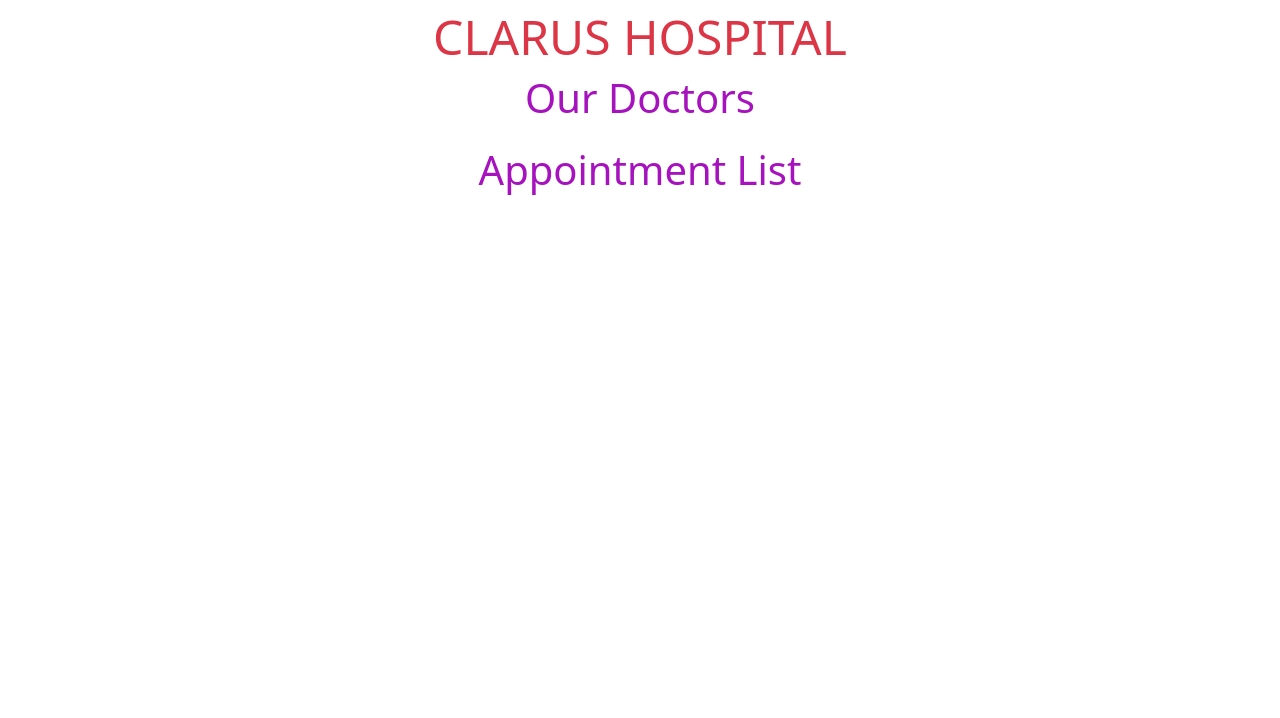
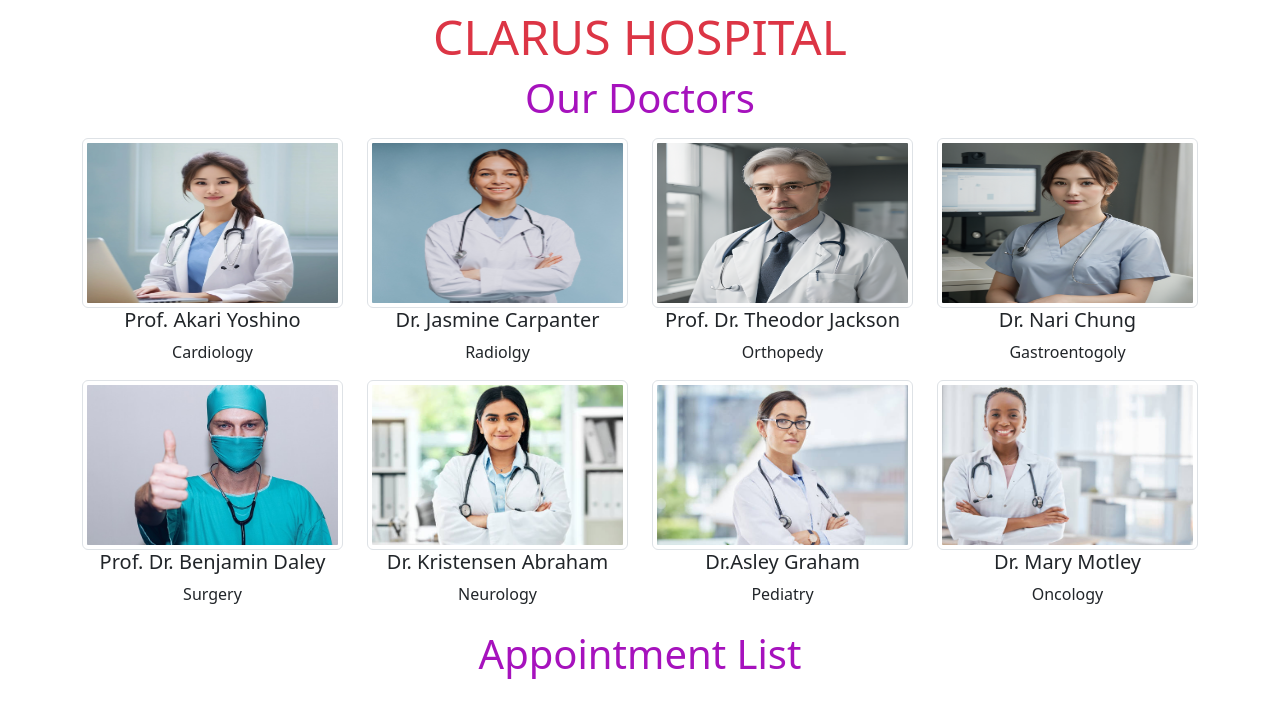
Before and after one commit to C9161-Jeff/Hospital-Appointment-List-Project, a React (Create React App) app: page / in a window 1280 px wide. Shown: the top 718 px of the page. Built offline with nearby package versions, Linux system fonts and the light colour scheme.

Commit message:
img yerleştirildi

```diff
--- a/src/components/Doctors.jsx
+++ b/src/components/Doctors.jsx
@@ -1,13 +1,34 @@
-import Container from "react-bootstrap/Container"
+import Container from "react-bootstrap/Container";
+import { doctorData } from "../helpers/data";
+import { Col, Image, Row } from "react-bootstrap";
 
 const Doctors = () => {
+  // console.log(doctorData);
   return (
     <Container>
       <h3 className="display-6 mb-3" style={{ color: "rgb(166, 18, 189)" }}>
         Our Doctors
       </h3>
+      <Row>
+        {doctorData.map(({ id, name, dep, img }) => {
+          //   {doctorData.map((doctor) => {
+          //     const { id, name, dep, img } = doctor;
+
+          return (
+            <Col xs={6} sm={4} lg={3} key={id}>
+              <Image
+                className="img-thumbnail doctor-img w-100"
+                src={img}
+                alt={name}
+              />
+              <h5>{name}</h5>
+              <p>{dep}</p>
+            </Col>
+          );
+        })}
+      </Row>
     </Container>
-  )
-}
+  );
+};
 
-export default Doctors
+export default Doctors;
```
Also changed, not shown: 2 other files (tests, documents, lock files or other folders).
